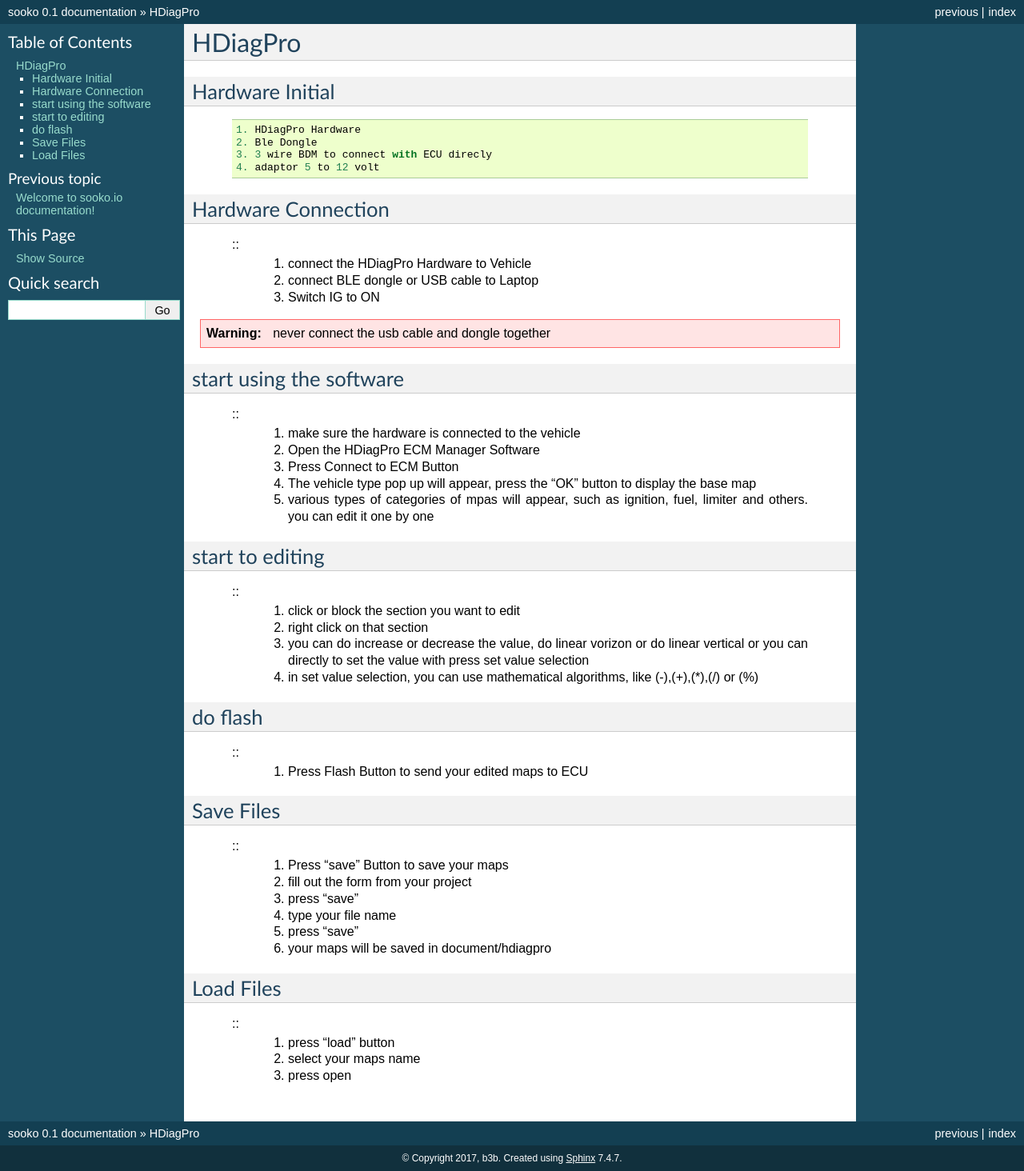
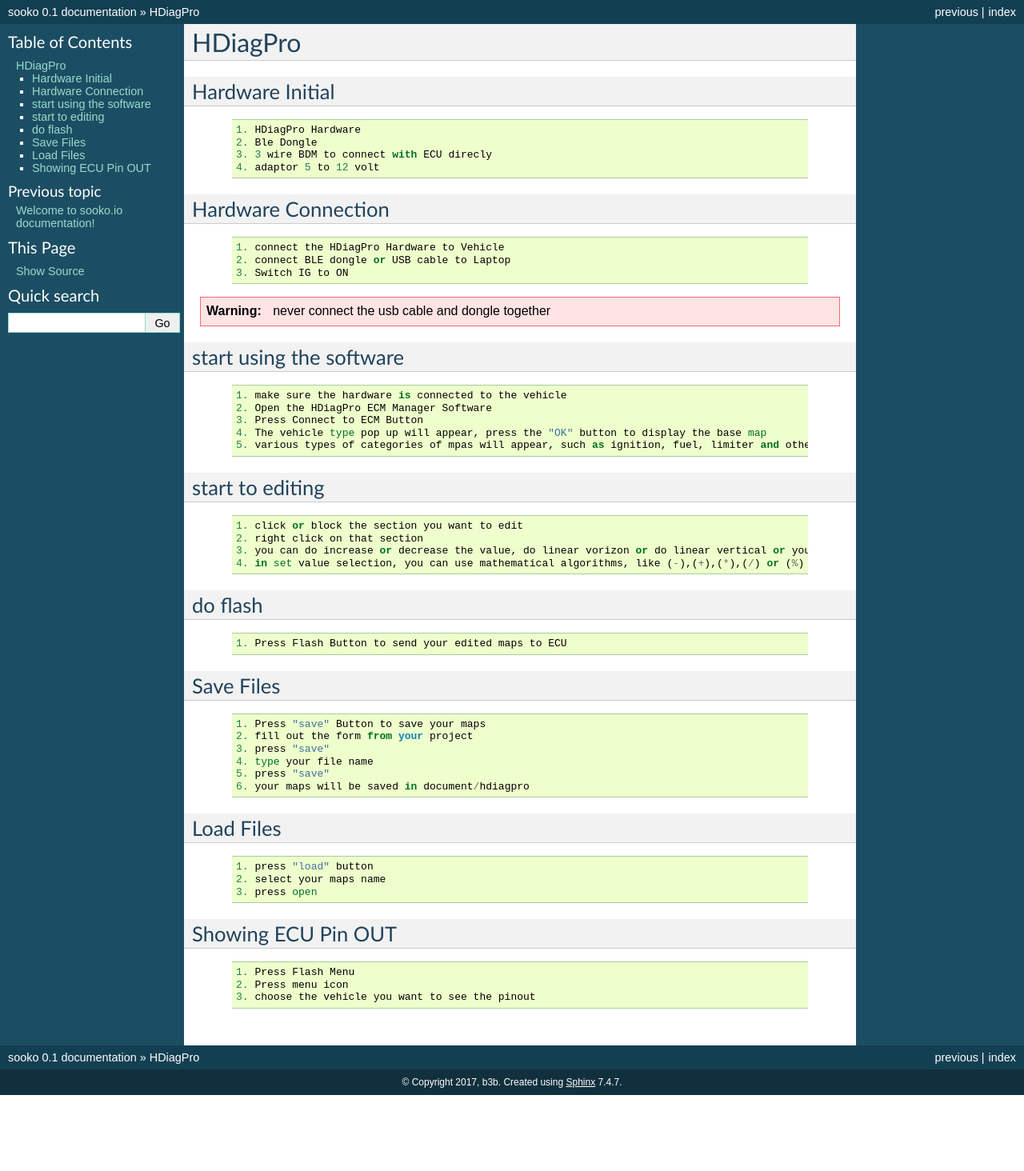
Before and after one commit to sooko/sookoDocumentation, a Sphinx documentation site: the page built from docs/api.rst, in a window 1280 px wide. Shown: the whole page at 80% size. Built offline with Sphinx 7.4.7, drawn with Linux system fonts in a browser that asks for light colours; after the commit the page ends 1369 px from its top, so only the background shows below that.

Commit message:
Start editing pinout

```diff
--- a/docs/api.rst
+++ b/docs/api.rst
@@ -17,6 +17,7 @@
 Hardware Connection
 """""""""""""""""""
  ::
+
     1. connect the HDiagPro Hardware to Vehicle
     2. connect BLE dongle or USB cable to Laptop
     3. Switch IG to ON
@@ -30,6 +31,7 @@
 start using the software
 """"""""""""""""""""""""
  ::
+
     1. make sure the hardware is connected to the vehicle
     2. Open the HDiagPro ECM Manager Software
     3. Press Connect to ECM Button
@@ -40,6 +42,7 @@
 """"""""""""""""
 
  ::
+
     1. click or block the section you want to edit
     2. right click on that section
     3. you can do increase or decrease the value, do linear vorizon or do linear vertical or you can directly to set the value with press set value selection
@@ -48,11 +51,13 @@
 do flash
 """"""""
  ::
+
     1. Press Flash Button to send your edited maps to ECU
 
 Save Files
 """"""""""
  ::
+
     1. Press "save" Button to save your maps
     2. fill out the form from your project
     3. press "save"
@@ -65,6 +70,15 @@
 Load Files
 """"""""""
  ::
+
     1. press "load" button
     2. select your maps name
     3. press open
+
+Showing ECU Pin OUT
+"""""""""""""""""""
+ ::
+
+    1. Press Flash Menu
+    2. Press menu icon
+    3. choose the vehicle you want to see the pinout
```
